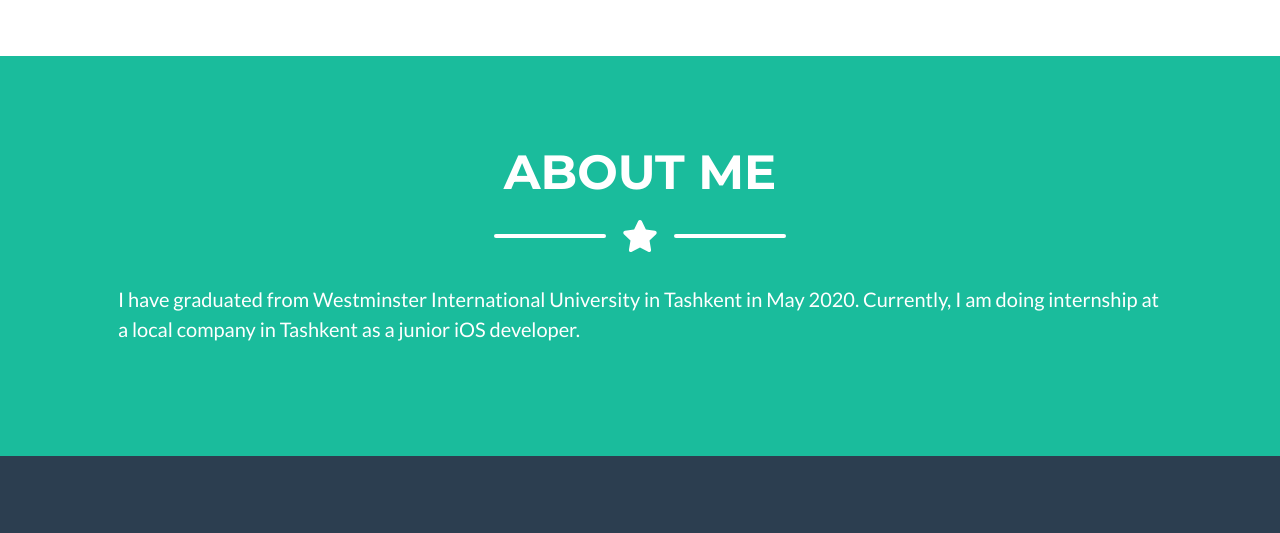
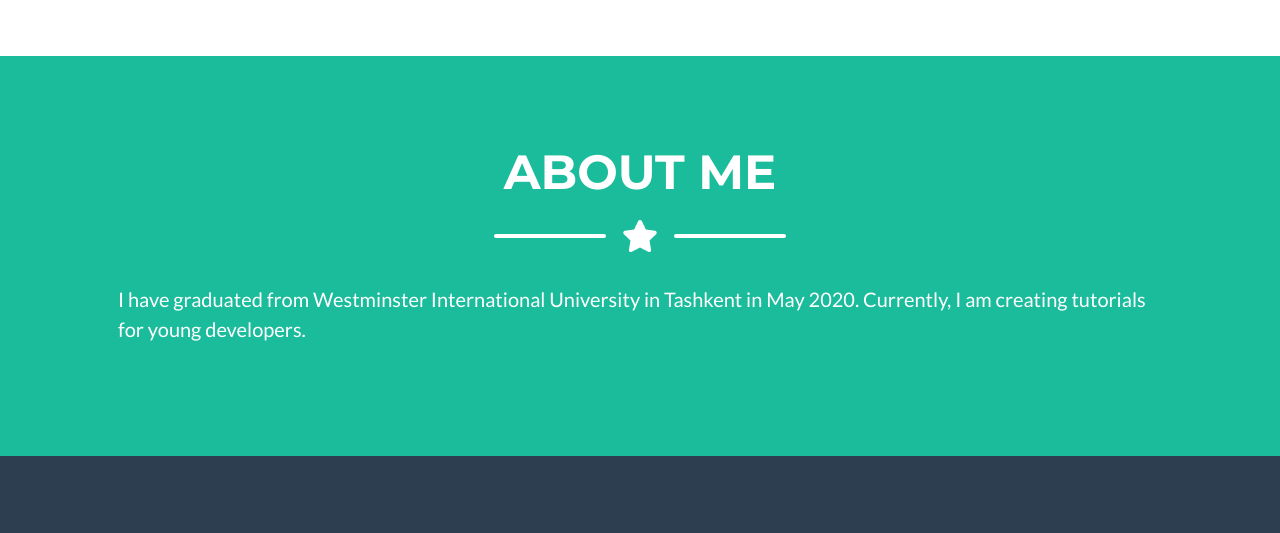
Before and after one commit to otajobs/PersonalWebsite, a plain HTML site: page index.html in a window 1280 px wide. Shown: the part 1596-2129 px from the top of the page. Drawn offline with nearby package versions, Linux system fonts and the light colour scheme.

Commit message:
Update index.html

```diff
--- a/index.html
+++ b/index.html
@@ -137,7 +137,7 @@
                 </div>
                 <!-- About Section Content-->
 
-                    <div class="col-lg-12 ml-auto"><p class="lead">I have graduated from Westminster International University in Tashkent in May 2020. Currently, I am doing internship at a local company in Tashkent as a junior iOS developer.</p></div>
+                    <div class="col-lg-12 ml-auto"><p class="lead">I have graduated from Westminster International University in Tashkent in May 2020. Currently, I am creating tutorials for young developers.</p></div>
 
             </div>
         </section>
```
